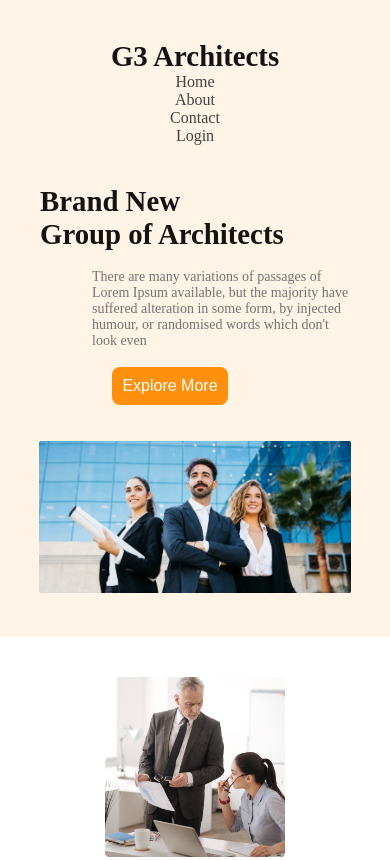
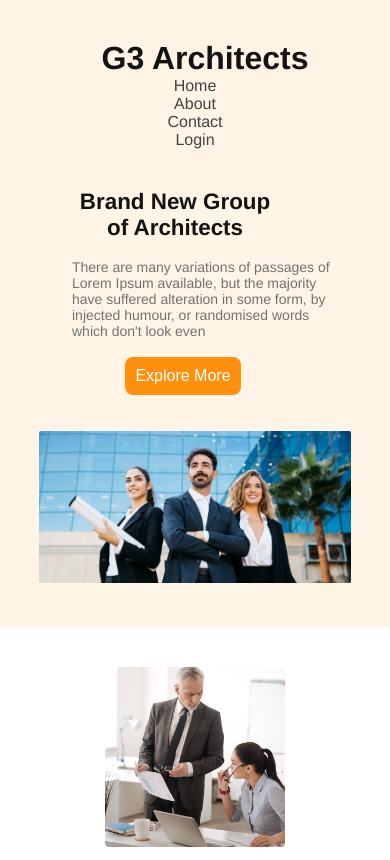
Before and after one commit to Nadimmo/M_9_G3-Architecture, a plain HTML site: page index.html in a window 390 px wide. Shown: the top 860 px of the page. Drawn offline with Linux system fonts and the light colour scheme.

Commit message:
add some file

```diff
--- a/index.html
+++ b/index.html
@@ -9,7 +9,7 @@
 <body>
     <header>
         <nav>
-            <h1 class="header-titel">G3 Architects</h1>
+            <h1 class="header-titel g3">G3 Architects</h1>
             <ul>
                 <li><a href="">Home</a></li>
                 <li><a href="">About</a></li>
@@ -18,7 +18,7 @@
             </ul>
         </nav>
         <div class="header-text">
-            <h1 class="header-titel">Brand New <br>
+            <h1 class="header-titel">Brand New
                 Group of Architects
                 </h1 ><br>
                 <p>There are many variations of passages of Lorem Ipsum available, but the majority have suffered alteration in some form, by injected humour, or randomised words which don't look even</p><br>
--- a/style.css
+++ b/style.css
@@ -1,6 +1,9 @@
 *{
     margin: 0;
     padding: 0;
+}
+body{
+    font-family: 'Franklin Gothic Medium', 'Arial Narrow', Arial, sans-serif;
 }
 header{
     background: rgba(255, 144, 14, 0.10);
@@ -199,12 +202,19 @@ footer p{
         flex-direction: column;
         position: relative;
         width: 260px;
-        right: 100px;
+        right: 120px;
     }
     .header-titel{
-        font-size: 1.8rem;
-        text-align: left;
-
+        font-size: 1.4rem;
+        padding-left: 50px;
+        text-align: center;
+    }
+    .g3{
+        padding-left: 20px;
+        font-size: 2rem;
+    }
+    #btn{
+        margin-left: 66px;
     }
     .header-text p, .team-container-text{
         width: 100%;
@@ -228,12 +238,12 @@ footer p{
         margin-top: 40px;
         position: relative;
         width: 260px;
-        right: 100px;
+        right: 80px;
     }
     .feature{
         display: block;
         position: relative;
-        right: 100px;
+        right: 80px;
     }
     .feature-text{
         width: 260px;
@@ -258,24 +268,24 @@ footer p{
         grid-template-columns: repeat(2,1fr);
         gap: 40px;
         position: relative;
-        right: 100px;
+        right: 80px;
     }
     .facts-text{
         width: 260px;
         position: relative;
-        right: 100px;
+        right: 80px;
     }
     .our-sponsors-text{
         width: 240px;
         position: relative;
-        right: 100px;
+        right: 80px;
     }
     .our-sponsors-items{
         display: grid;
         grid-template-columns: repeat(2,1fr);
         gap: 40px;
         position: relative;
-        right: 100px;
+        right: 80px;
     }
     footer{
         width: 100%;
```
